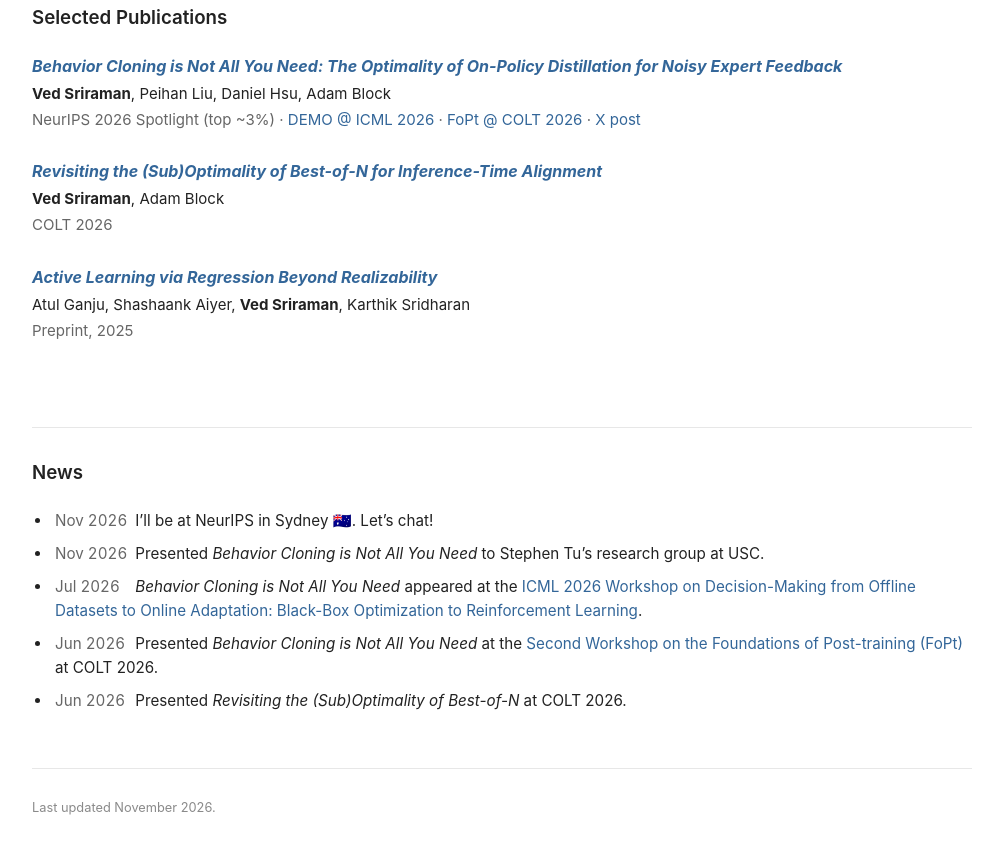
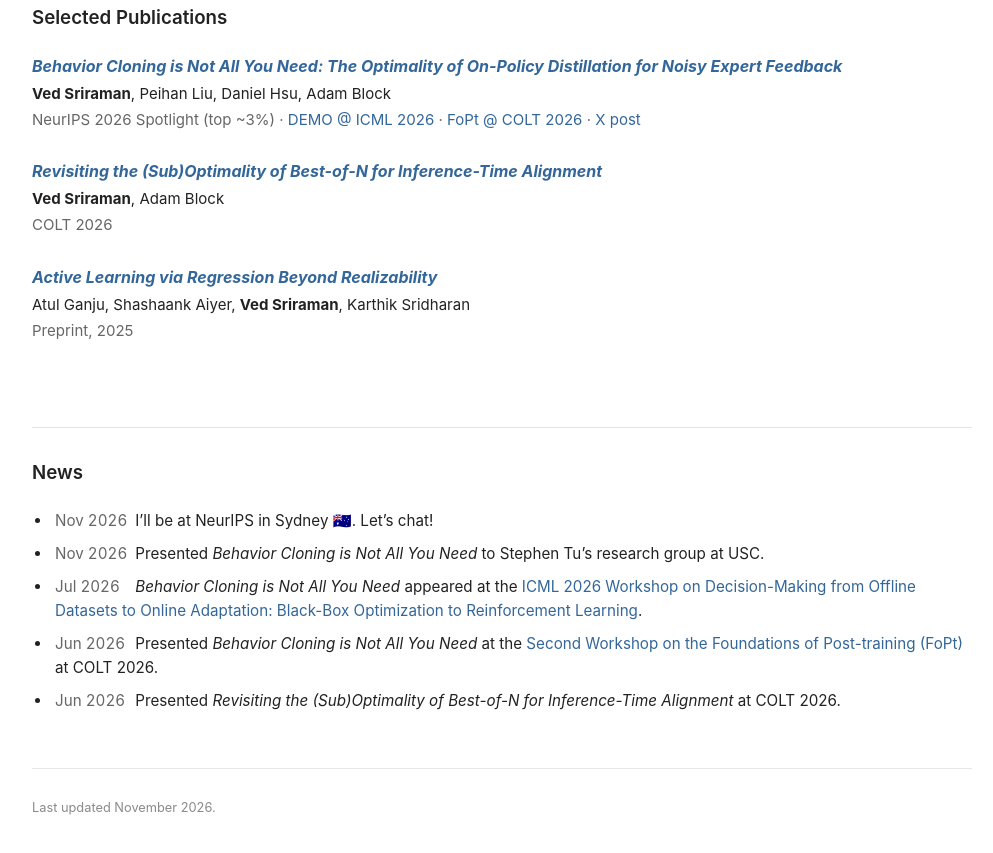
Before and after one commit to sriramanved/sriramanved.github.io, a plain HTML site: page index.html in a window 1280 px wide. Shown: the part 517-1370 px from the top of the page, without its empty margins (138-1131 px from the left). Drawn offline with Linux system fonts and the light colour scheme.

Commit message:
Restore full Best-of-N title in news

```diff
--- a/index.html
+++ b/index.html
@@ -84,7 +84,7 @@
         <li><span class="date">Nov 2026</span> Presented <em>Behavior Cloning is Not All You Need</em> to Stephen Tu’s research group at USC.</li>
         <li><span class="date">Jul 2026</span> <em>Behavior Cloning is Not All You Need</em> appeared at the <a href="https://icml.cc/virtual/2026/workshop/54062">ICML 2026 Workshop on Decision-Making from Offline Datasets to Online Adaptation: Black-Box Optimization to Reinforcement Learning</a>.</li>
         <li><span class="date">Jun 2026</span> Presented <em>Behavior Cloning is Not All You Need</em> at the <a href="https://fopt-workshop.github.io/">Second Workshop on the Foundations of Post-training (FoPt)</a> at COLT 2026.</li>
-        <li><span class="date">Jun 2026</span> Presented <em>Revisiting the (Sub)Optimality of Best-of-N</em> at COLT 2026.</li>
+        <li><span class="date">Jun 2026</span> Presented <em>Revisiting the (Sub)Optimality of Best-of-N for Inference-Time Alignment</em> at COLT 2026.</li>
       </ul>
     </section>
     <footer><p>Last updated November 2026.</p></footer>
```
